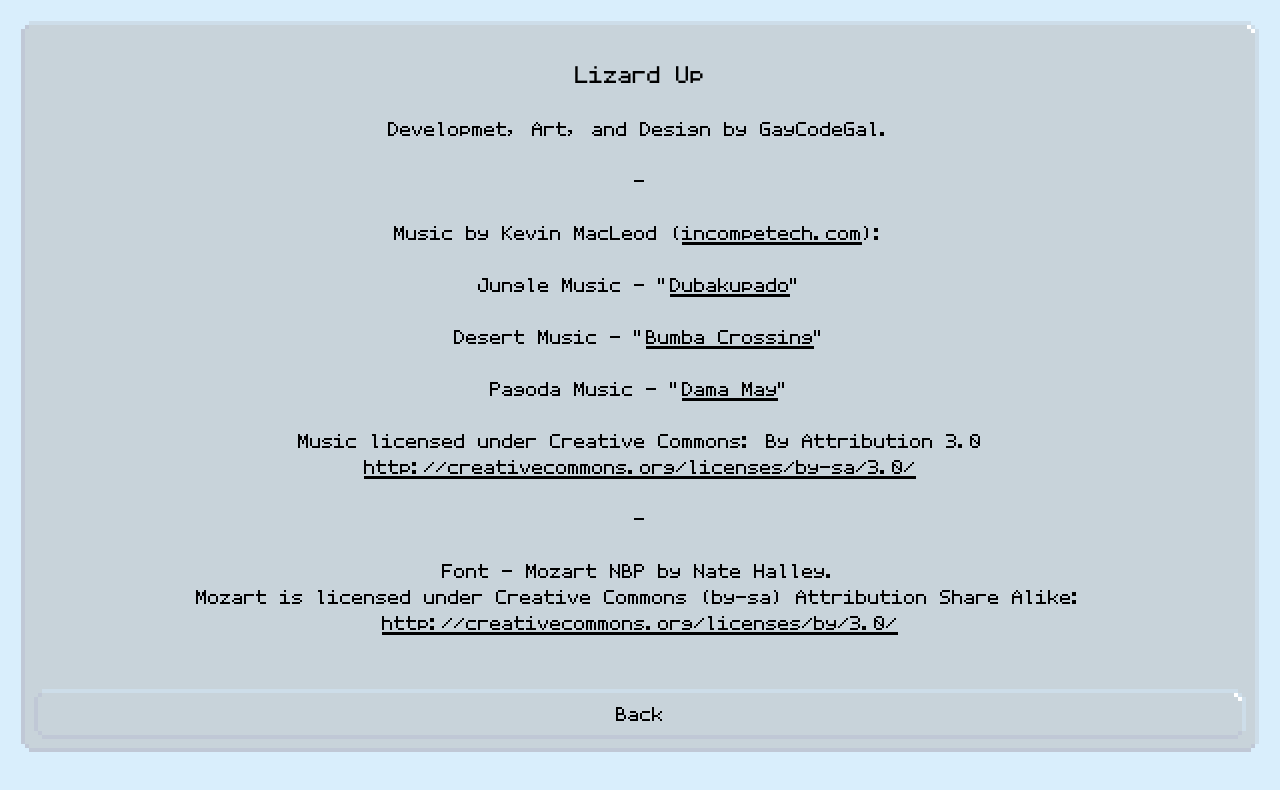
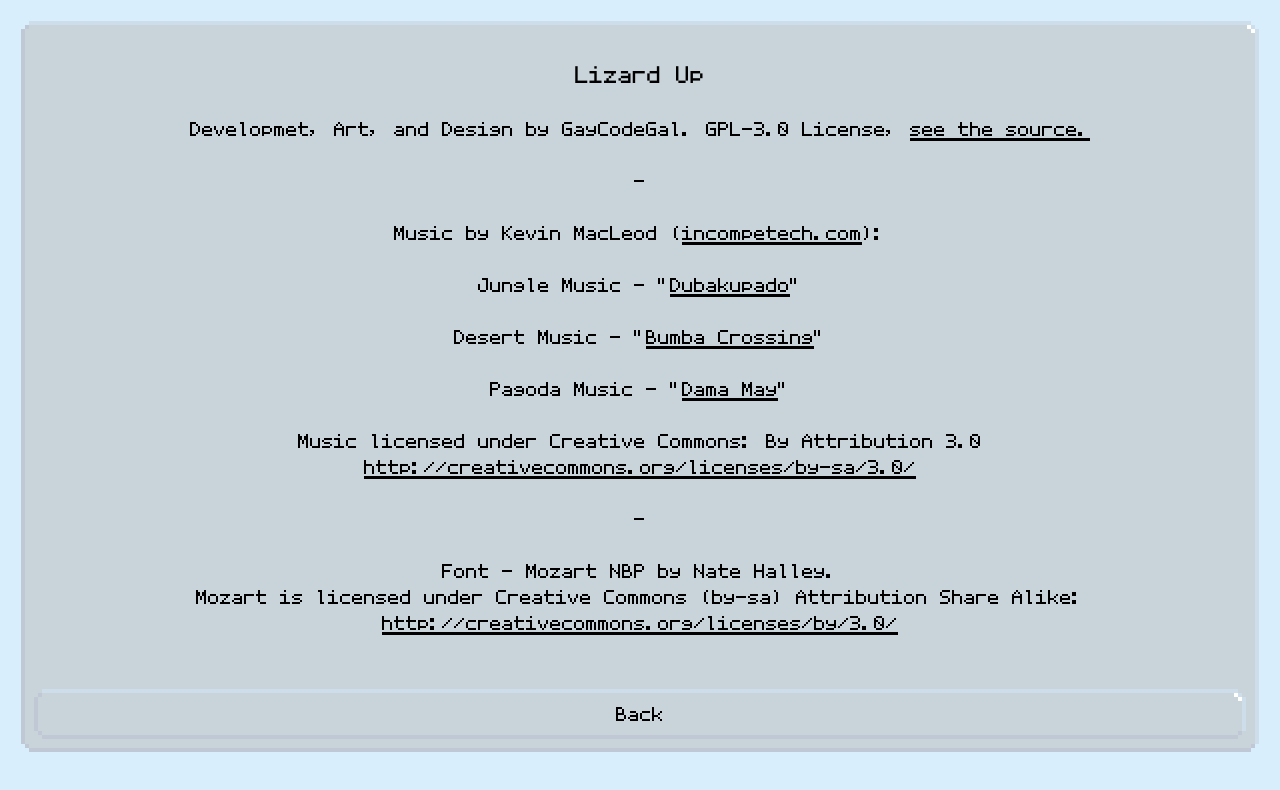
Before and after one commit to gaycodegal/LizardUp, a browser extension: page credits.html in a window 1280 px wide. Drawn offline with Linux system fonts and the light colour scheme.

Commit message:
reference gpl in credits

```diff
--- a/credits.html
+++ b/credits.html
@@ -173,7 +173,7 @@
 		<iframe src="menu.html" class = "background"></iframe>
         <div id="shop">
 
-			<div class="prompt prm"><div class="top"></div><div class="left"></div><div class="bottom"></div><div class="right"></div><div class="tl"></div><div class="tr"></div><div class="bl"></div><div class="br"></div><div class="cont big"><br><big>Lizard Up</big><br><br>Developmet, Art, and Design by GayCodeGal.<br>
+			<div class="prompt prm"><div class="top"></div><div class="left"></div><div class="bottom"></div><div class="right"></div><div class="tl"></div><div class="tr"></div><div class="bl"></div><div class="br"></div><div class="cont big"><br><big>Lizard Up</big><br><br>Developmet, Art, and Design by GayCodeGal. GPL-3.0 License, <a href="https://github.com/gaycodegal/LizardUp">see the source.</a><br>
 
 				<br>&mdash;<br>
 				<br>Music by Kevin MacLeod (<a href="http://www.incompetech.com">incompetech.com</a>):<br><br>Jungle Music - "<a href = "http://incompetech.com/music/royalty-free/index.html?isrc=USUAN1100834">Dubakupado</a>"<br><br>Desert Music - "<a href = "http://incompetech.com/music/royalty-free/index.html?isrc=USUAN1500031">Bumba Crossing</a>"<br><br>Pagoda Music - "<a href = "http://incompetech.com/music/royalty-free/index.html?isrc=USUAN1200086">Dama May</a>"<br><br>
```
